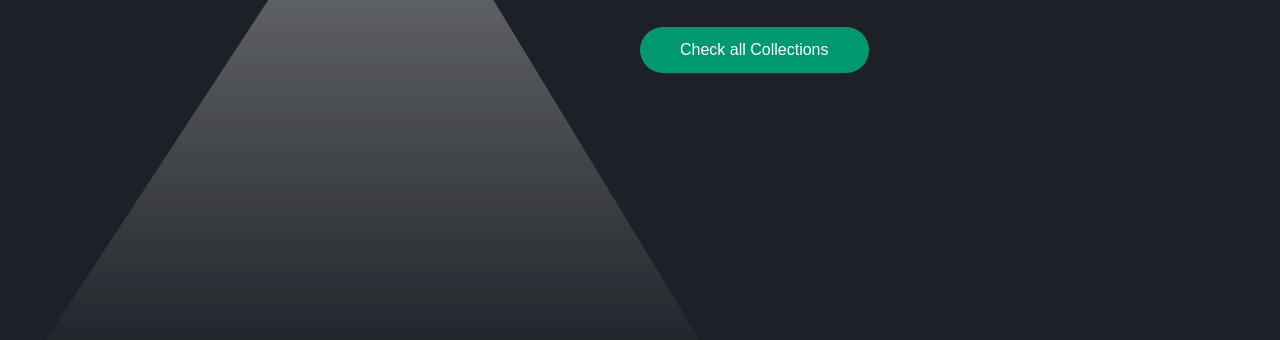
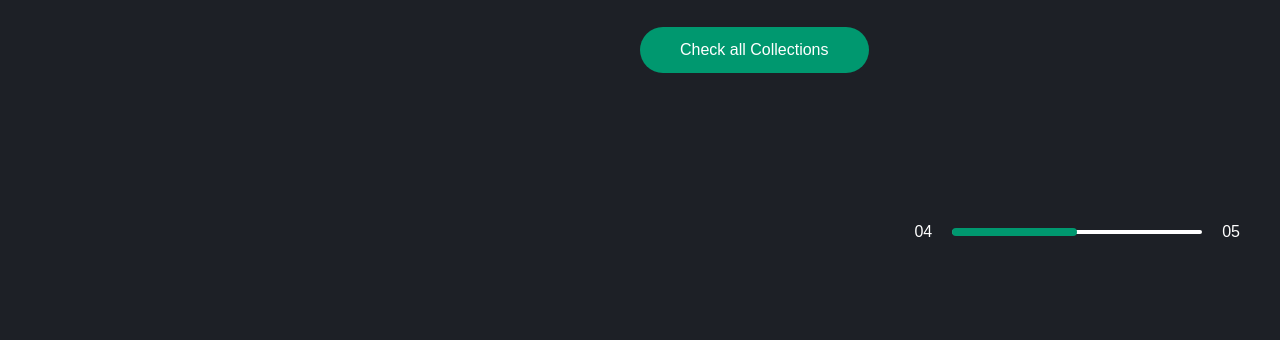
Before and after one commit to anamsk663/VueLamp, a plain HTML site: page index.html in a window 1280 px wide. Shown: the part 398-738 px from the top of the page. Drawn offline with Linux system fonts and the light colour scheme; a web font is replaced by a local one.

Commit message:
Completed

```diff
--- a/index.html
+++ b/index.html
@@ -18,19 +18,35 @@
                 <li><a href="">Contemporary</a></li>
                 <li><a href="">Affordable</a></li>
             </ul>
-            <button type="button"><span></span></button>
+            <button type="button" onclick="toggleBtn()" id="btn"><span></span></button>
         </nav>
 
         <div class="lamp-container">
             <img src="/lamp.png" class="lamp">
-            <img src="/light.png" class="light">
+            <img src="/light.png" class="light" id="light">
         </div>
 
         <div class="text-container">
             <h1>Latest In Lighting</h1>
             <p>This is the first lamp from our company. we're making a huge collection of modern lamps in all categories from home use to office use </p>
             <a href="">Check all Collections</a>
+
+            <div class="control">
+                <p>04</p>
+                <div class="line">
+                    <span></span>
+                </div>
+                <p>05</p>
+            </div>
         </div>
     </div>
+
+    <script>
+        var btn = document.getElementbyId("btn");
+        function toggleBtn(){
+            btn.classList.toggle("active");
+            light.classList.on("on")
+        }
+    </script>
 </body>
 </html>
--- a/style.css
+++ b/style.css
@@ -58,6 +58,7 @@ nav ul{
     border: 0;
     outline: 0;
     cursor: pointer;
+    transition: background 0.5s;
  }
 
  button span{
@@ -67,6 +68,7 @@ nav ul{
     width: 26PX;
     border-radius: 50%;
     margin-left: 2px;
+    transition: background 0.5s , margin-left 0.5s;
 }
 
 .lamp-container{
@@ -88,6 +90,8 @@ nav ul{
     transform: translateX(-50%);
     width: 700px;
     margin-left: -10px;
+    opacity: 0;
+    transition: opacity 0.5s;
 }
 
 .text-container{
@@ -110,5 +114,43 @@ nav ul{
     font-size: 18px0;
     margin-top: 30px;
     border-radius: 30px;
+}
+
+.control{
+    display: flex;
+    align-items: center;
+    justify-content: flex-end;
+    margin-top: 150px;
 
 }
+
+.control .line{
+    width: 250px;
+    height: 4px;
+    background: #fff;
+    margin: 0 20px;
+    border-radius: 2px;
+}
+
+.control .line span{
+    width: 50%;
+    height: 8px;
+    margin-top: -2px;
+    border-radius: 4px;
+    background: #00986f;
+    display: block;
+}
+
+.active{
+    background: green;
+}
+
+.active span{
+    background: #fff;
+    margin-left: 31px;
+
+}
+
+.on{
+    opacity: 1;
+}
```
